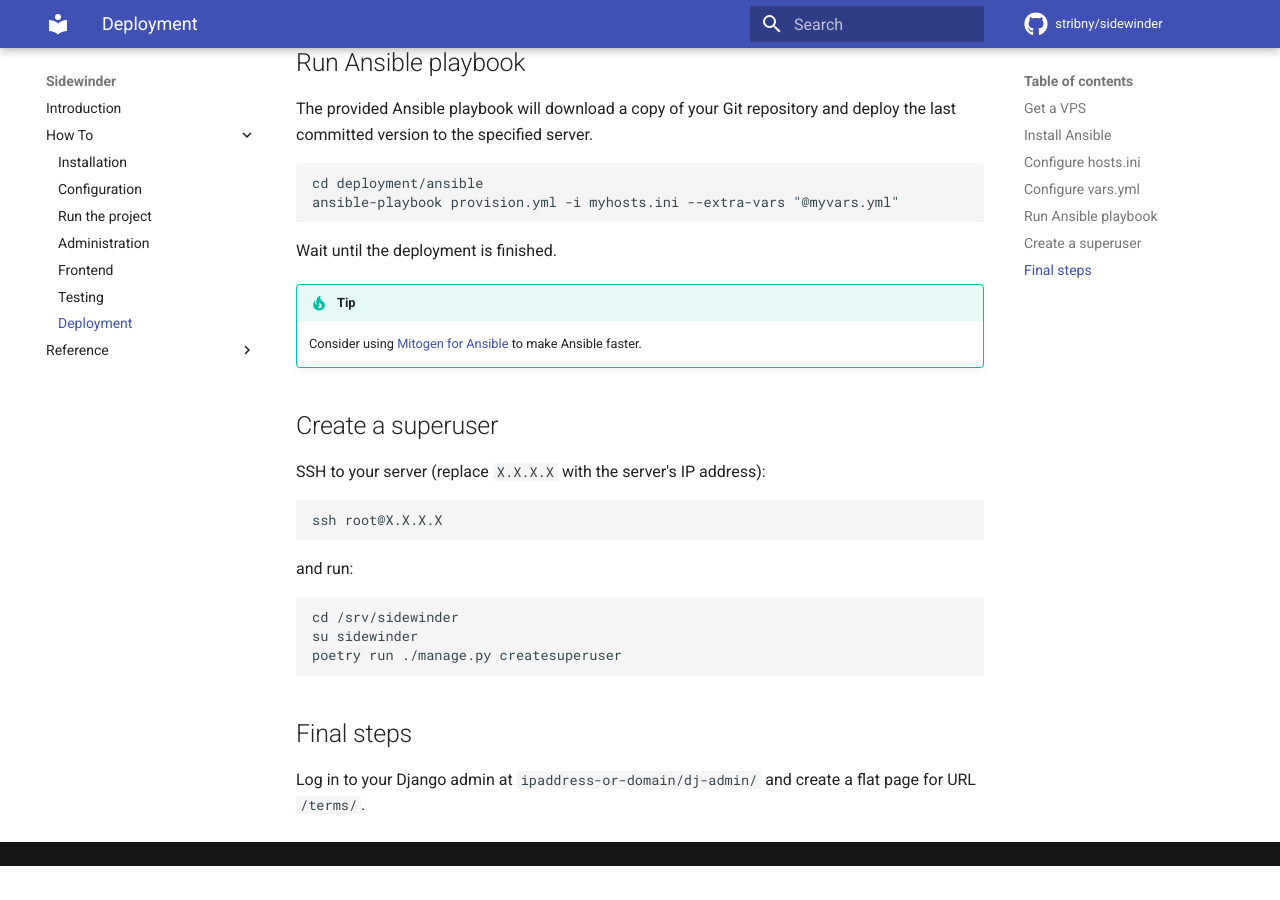
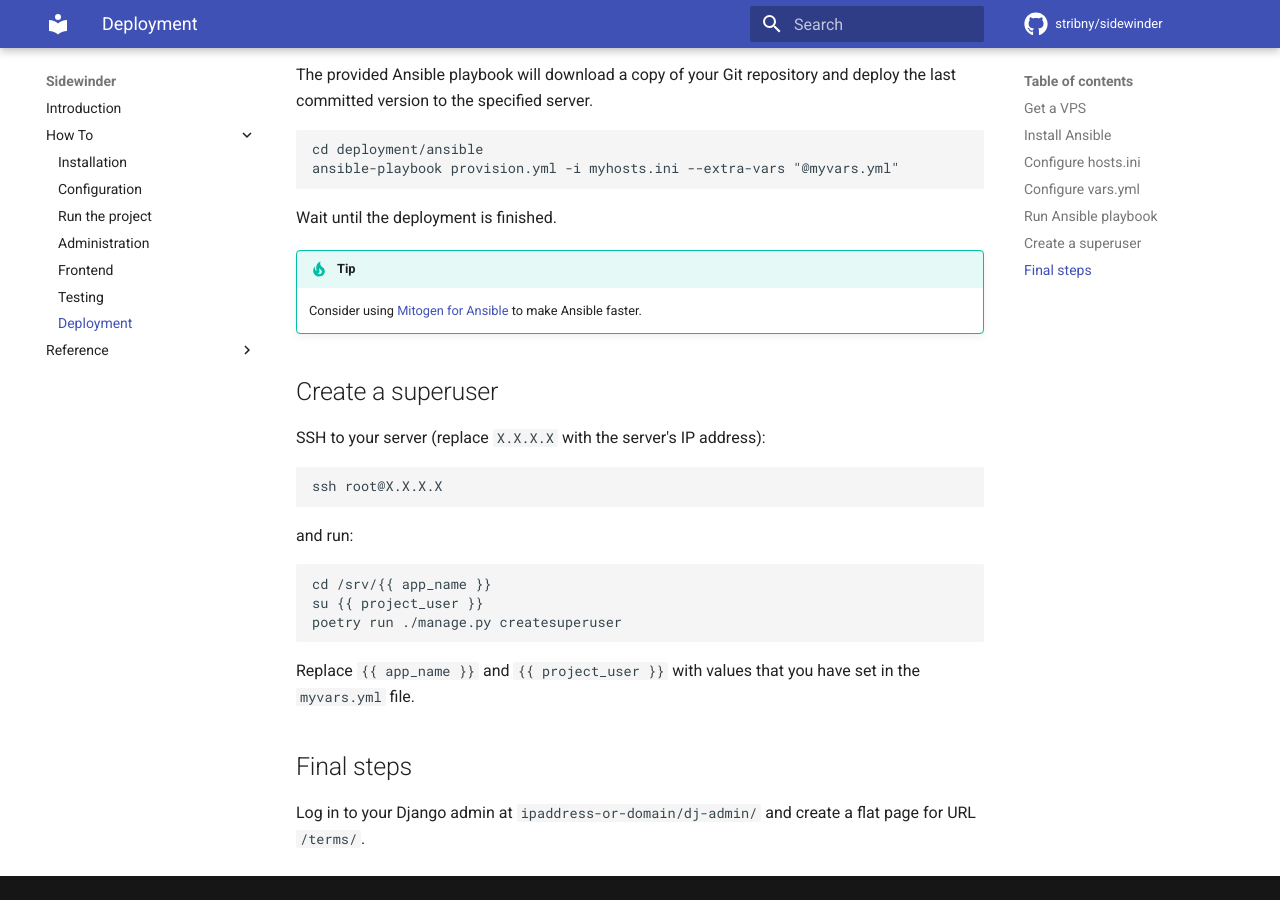
Before and after one commit to stribny/sidewinder, an MkDocs documentation site: the page built from docs/howto/deployment.md, in a window 1280 px wide and 900 px high, scrolled down 2037 px. Built offline with MkDocs 1.6.1 and Material for MkDocs 9.7.7, drawn with Linux system fonts in a browser that asks for light colours; comment, search, counter and statistics services are not loaded; before the commit the page ends 2903 px from its top, so only the background shows below that.

Commit message:
feat: Improve deployment story

````diff
--- a/docs/howto/deployment.md
+++ b/docs/howto/deployment.md
@@ -86,10 +85,12 @@ ssh root@X.X.X.X
 and run:
 
 ```
-cd /srv/sidewinder
-su sidewinder
+cd /srv/{{ app_name }}
+su {{ project_user }}
 poetry run ./manage.py createsuperuser
 ```
+
+Replace `{{ app_name }}` and `{{ project_user }}` with values that you have set in the `myvars.yml` file.
 
 ## Final steps
 
````
Also changed, not shown: other parts of docs/howto/deployment.md (+0 -1 lines), 3 other files.
